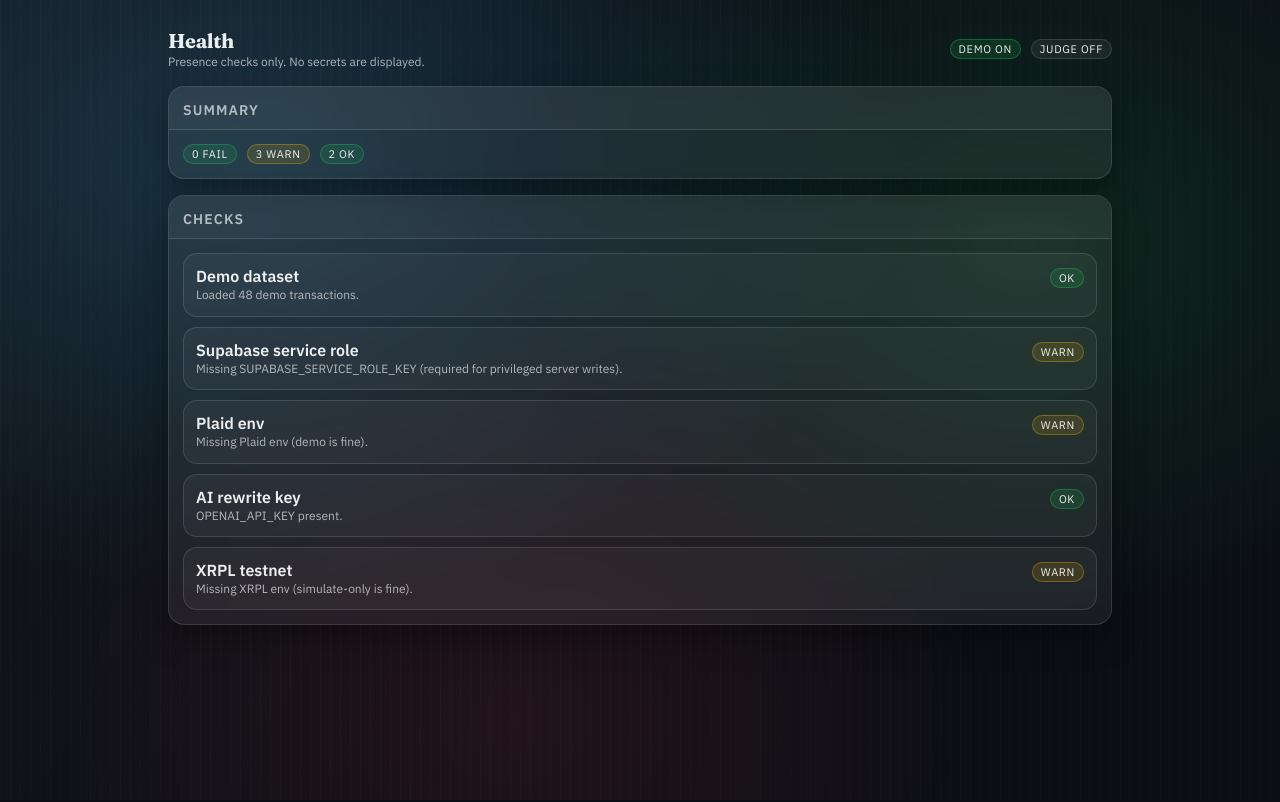
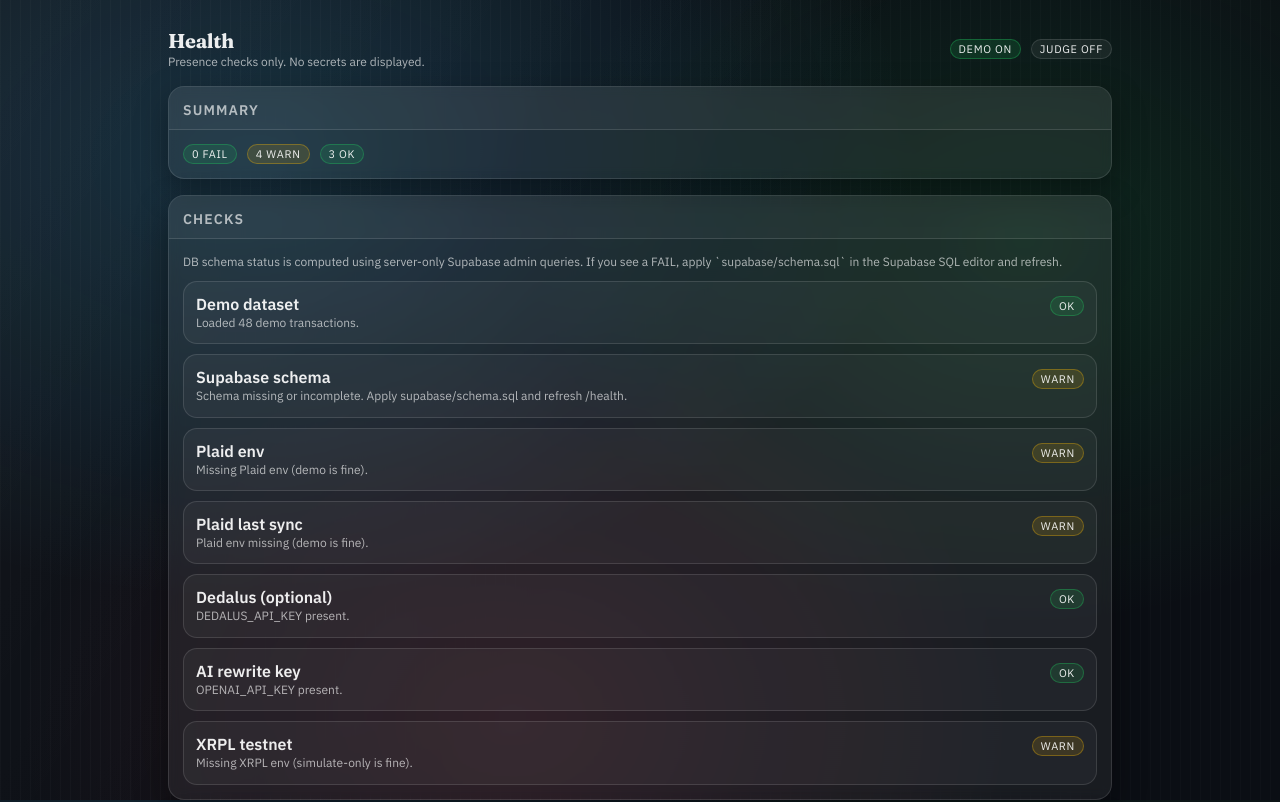
Before and after one commit to rilical/MosaicLedger, a Next.js app in the folder apps/web/: page /health in a window 1280 px wide. Shown: the top 802 px of the page. Built offline with nearby package versions, Linux system fonts and the light colour scheme; no server answers.

Commit message:
QA-017/022: expand /health schema + integrations

```diff
--- a/apps/web/src/app/api/engine/analyze/route.ts
+++ b/apps/web/src/app/api/engine/analyze/route.ts
@@ -58,7 +58,7 @@ export async function POST(request: Request) {
   let artifacts;
   const { data: plaidItems } = await supabase
     .from('plaid_items')
-    .select('access_token')
+    .select('id,access_token')
     .eq('user_id', user.id)
     .eq('status', 'active')
     .order('created_at', { ascending: false })
@@ -86,6 +86,16 @@ export async function POST(request: Request) {
     }));
 
     artifacts = computeBankArtifacts(raw, body);
+
+    // Best-effort: record a "last sync" timestamp. Do not block the response if this fails.
+    try {
+      await supabase
+        .from('plaid_items')
+        .update({ updated_at: new Date().toISOString() })
+        .eq('id', (firstItem as { id?: unknown }).id as string);
+    } catch {
+      // ignore
+    }
   } else {
     // Fallback to demo data if no bank linked.
     artifacts = computeDemoArtifacts(body);
--- a/apps/web/src/app/api/plaid/transactions/route.ts
+++ b/apps/web/src/app/api/plaid/transactions/route.ts
@@ -19,7 +19,7 @@ export async function POST() {
   // Get the user's most recent active Plaid item.
   const { data: items, error: dbError } = await supabase
     .from('plaid_items')
-    .select('access_token')
+    .select('id,access_token')
     .eq('user_id', user.id)
     .eq('status', 'active')
     .order('created_at', { ascending: false })
@@ -56,5 +56,15 @@ export async function POST() {
     category: t.personal_finance_category?.primary ?? t.category?.[0] ?? undefined,
   }));
 
+  // Best-effort: record a "last sync" timestamp without storing any PII.
+  try {
+    await supabase
+      .from('plaid_items')
+      .update({ updated_at: new Date().toISOString() })
+      .eq('id', (firstItem as { id?: unknown }).id as string);
+  } catch {
+    // Non-blocking for hackathon demo.
+  }
+
   return NextResponse.json({ ok: true, transactions });
 }
--- a/apps/web/src/app/health/page.tsx
+++ b/apps/web/src/app/health/page.tsx
@@ -1,10 +1,11 @@
 import { getDemoTransactions } from '@mosaicledger/banking';
 import { Badge, Card, CardBody, CardHeader, CardTitle } from '../../components/ui';
-import { hasSupabaseEnv, parseBooleanEnv } from '../../lib/env';
+import { parseBooleanEnv } from '../../lib/env';
 import { hasPlaidEnv } from '../../lib/plaid/serverClient';
-import { supabaseAdmin } from '../../lib/supabase/admin';
+import { checkSchema, type SchemaStatus } from '../../lib/db/schemaCheck';
+import { getPlaidLastSync } from '../../lib/plaid/status';
 
-type CheckStatus = 'ok' | 'warn' | 'fail';
+type CheckStatus = SchemaStatus;
 
 type Check = {
   name: string;
@@ -38,42 +39,17 @@ function labelFor(status: CheckStatus): string {
 }
 
 async function checkSupabaseDb(): Promise<Check> {
-  if (!hasSupabaseEnv()) {
-    return {
-      name: 'Supabase',
-      status: 'warn',
-      detail:
-        'Missing NEXT_PUBLIC_SUPABASE_URL / NEXT_PUBLIC_SUPABASE_PUBLISHABLE_KEY (demo is fine).',
-    };
-  }
+  const schema = await checkSchema();
+  const worst =
+    schema.find((c) => c.status === 'fail')?.status ??
+    schema.find((c) => c.status === 'warn')?.status ??
+    'ok';
+  const detail =
+    worst === 'ok'
+      ? 'Schema OK.'
+      : 'Schema missing or incomplete. Apply supabase/schema.sql and refresh /health.';
 
-  if (!process.env.SUPABASE_SERVICE_ROLE_KEY) {
-    return {
-      name: 'Supabase service role',
-      status: 'warn',
-      detail: 'Missing SUPABASE_SERVICE_ROLE_KEY (required for privileged server writes).',
-    };
-  }
-
-  try {
-    const sb = supabaseAdmin();
-    // Connectivity + schema sanity: try a lightweight query. If schema isn't applied yet, we warn.
-    const { error } = await sb.from('analysis_runs').select('id').limit(1);
-    if (error) {
-      return {
-        name: 'Supabase DB',
-        status: 'warn',
-        detail: `Reachable, but schema/policies may be missing (query error: ${error.code ?? 'unknown'}).`,
-      };
-    }
-    return { name: 'Supabase DB', status: 'ok', detail: 'Reachable.' };
-  } catch (e: unknown) {
-    const msg =
-      e && typeof e === 'object' && 'message' in e
-        ? String((e as { message?: unknown }).message)
-        : 'unknown';
-    return { name: 'Supabase DB', status: 'fail', detail: `Not reachable (${msg}).` };
-  }
+  return { name: 'Supabase schema', status: worst, detail };
 }
 
 export default async function HealthPage() {
@@ -89,6 +65,10 @@ export default async function HealthPage() {
     }
   })();
 
+  const schemaChecks = await checkSchema();
+  const plaidSync = await getPlaidLastSync();
+
+  // "Presence checks only" rule: we never display secret values, only present/missing.
   const checks: Check[] = [
     {
       name: 'Demo dataset',
@@ -102,6 +82,18 @@ export default async function HealthPage() {
       detail: hasPlaidEnv()
         ? 'PLAID_CLIENT_ID/PLAID_SECRET/PLAID_ENV present.'
         : 'Missing Plaid env (demo is fine).',
+    },
+    {
+      name: 'Plaid last sync',
+      status: plaidSync.status,
+      detail: plaidSync.detail,
+    },
+    {
+      name: 'Dedalus (optional)',
+      status: process.env.DEDALUS_API_KEY ? 'ok' : 'warn',
+      detail: process.env.DEDALUS_API_KEY
+        ? 'DEDALUS_API_KEY present.'
+        : 'Missing DEDALUS_API_KEY (optional).',
     },
     {
       name: 'AI rewrite key',
@@ -159,7 +151,43 @@ export default async function HealthPage() {
           </CardHeader>
           <CardBody>
             <div style={{ display: 'grid', gap: 10 }}>
+              <div className="small">
+                DB schema status is computed using server-only Supabase admin queries. If you see a
+                FAIL, apply `supabase/schema.sql` in the Supabase SQL editor and refresh.
+              </div>
               {checks.map((c) => (
+                <div
+                  key={c.name}
+                  style={{
+                    display: 'flex',
+                    justifyContent: 'space-between',
+                    gap: 12,
+                    border: '1px solid var(--border)',
+                    borderRadius: 14,
+                    padding: 12,
+                    background: 'rgba(255,255,255,0.04)',
+                  }}
+                >
+                  <div>
+                    <div style={{ fontWeight: 700 }}>{c.name}</div>
+                    <div className="small">{c.detail}</div>
+                  </div>
+                  <div>
+                    <Badge tone={toneFor(c.status)}>{labelFor(c.status)}</Badge>
+                  </div>
+                </div>
+              ))}
+            </div>
+          </CardBody>
+        </Card>
+
+        <Card>
+          <CardHeader>
+            <CardTitle>Schema Details</CardTitle>
+          </CardHeader>
+          <CardBody>
+            <div style={{ display: 'grid', gap: 10 }}>
+              {schemaChecks.map((c) => (
                 <div
                   key={c.name}
                   style={{
--- /dev/null
+++ b/apps/web/src/lib/db/schemaCheck.ts
@@ -0,0 +1,102 @@
+import 'server-only';
+
+import { hasSupabaseEnv } from '../env';
+import { supabaseAdmin } from '../supabase/admin';
+
+export type SchemaStatus = 'ok' | 'warn' | 'fail';
+
+export type SchemaCheckItem = {
+  name: string;
+  status: SchemaStatus;
+  detail: string;
+};
+
+type TableSpec = {
+  table: string;
+  columns: string[];
+};
+
+const REQUIRED_TABLES: TableSpec[] = [
+  { table: 'user_profiles', columns: ['user_id', 'created_at'] },
+  { table: 'plaid_items', columns: ['user_id', 'status', 'updated_at'] },
+  { table: 'user_overrides', columns: ['user_id', 'kind', 'key', 'value'] },
+  {
+    table: 'analysis_runs',
+    columns: [
+      'user_id',
+      'created_at',
+      'summary_json',
+      'mosaic_json',
+      'recurring_json',
+      'action_plan_json',
+    ],
+  },
+];
+
+async function checkTable(spec: TableSpec): Promise<SchemaCheckItem> {
+  const cols = spec.columns.join(',');
+  try {
+    const sb = supabaseAdmin();
+    // `head: true` avoids returning any rows; we only want schema existence.
+    const { error } = await sb.from(spec.table).select(cols, { head: true }).limit(1);
+    if (error) {
+      // PostgREST tends to return a structured error for missing relations/columns.
+      const code = error.code ?? 'unknown';
+      return {
+        name: `Table: ${spec.table}`,
+        status: 'fail',
+        detail: `Missing or incompatible (expected columns: ${cols}; error: ${code}). Apply supabase/schema.sql.`,
+      };
+    }
+    return {
+      name: `Table: ${spec.table}`,
+      status: 'ok',
+      detail: `Present (columns: ${cols}).`,
+    };
+  } catch (e: unknown) {
+    const msg =
+      e && typeof e === 'object' && 'message' in e
+        ? String((e as { message?: unknown }).message)
+        : 'unknown';
+    return {
+      name: `Table: ${spec.table}`,
+      status: 'fail',
+      detail: `Schema check failed (${msg}).`,
+    };
+  }
+}
+
+export async function checkSchema(): Promise<SchemaCheckItem[]> {
+  if (!hasSupabaseEnv()) {
+    return [
+      {
+        name: 'Supabase env',
+        status: 'warn',
+        detail:
+          'Missing NEXT_PUBLIC_SUPABASE_URL / NEXT_PUBLIC_SUPABASE_PUBLISHABLE_KEY (demo is fine).',
+      },
+    ];
+  }
+
+  if (!process.env.SUPABASE_SERVICE_ROLE_KEY) {
+    return [
+      {
+        name: 'Supabase service role',
+        status: 'warn',
+        detail:
+          'Missing SUPABASE_SERVICE_ROLE_KEY; cannot verify DB schema via admin client (demo is fine).',
+      },
+    ];
+  }
+
+  const out: SchemaCheckItem[] = [];
+  out.push({ name: 'Supabase env', status: 'ok', detail: 'Configured.' });
+  out.push({ name: 'Supabase service role', status: 'ok', detail: 'Configured.' });
+
+  for (const spec of REQUIRED_TABLES) {
+    // Run sequentially: keeps Supabase requests small and avoids rate limits.
+    out.push(await checkTable(spec));
+  }
+
+  return out;
+}
--- /dev/null
+++ b/apps/web/src/lib/plaid/status.ts
@@ -0,0 +1,54 @@
+import 'server-only';
+
+import { hasSupabaseEnv } from '../env';
+import { supabaseAdmin } from '../supabase/admin';
+import { hasPlaidEnv } from './serverClient';
+
+export async function getPlaidLastSync(): Promise<{
+  status: 'ok' | 'warn';
+  detail: string;
+  lastSyncAt: string | null;
+}> {
+  if (!hasPlaidEnv()) {
+    return { status: 'warn', detail: 'Plaid env missing (demo is fine).', lastSyncAt: null };
+  }
+
+  if (!hasSupabaseEnv() || !process.env.SUPABASE_SERVICE_ROLE_KEY) {
+    return {
+      status: 'warn',
+      detail: 'Supabase service role not configured; cannot query last sync timestamp.',
+      lastSyncAt: null,
+    };
+  }
+
+  try {
+    const sb = supabaseAdmin();
+    const { data, error } = await sb
+      .from('plaid_items')
+      .select('updated_at')
+      .eq('status', 'active')
+      .order('updated_at', { ascending: false })
+      .limit(1);
+
+    if (error) {
+      return {
+        status: 'warn',
+        detail: `Could not query plaid_items.updated_at (apply supabase/schema.sql).`,
+        lastSyncAt: null,
+      };
+    }
+
+    const lastSyncAt = (data?.[0] as { updated_at?: unknown } | undefined)?.updated_at;
+    return {
+      status: 'ok',
+      detail: lastSyncAt ? `Last sync: ${String(lastSyncAt)}.` : 'No sync recorded yet.',
+      lastSyncAt: lastSyncAt ? String(lastSyncAt) : null,
+    };
+  } catch (e: unknown) {
+    const msg =
+      e && typeof e === 'object' && 'message' in e
+        ? String((e as { message?: unknown }).message)
+        : 'unknown';
+    return { status: 'warn', detail: `Failed to query last sync (${msg}).`, lastSyncAt: null };
+  }
+}
--- a/package.json
+++ b/package.json
@@ -17,6 +17,7 @@
     "format:check": "prettier . --check",
     "check-demo": "pnpm -r --filter @mosaicledger/core --filter @mosaicledger/banking --filter @mosaicledger/mosaic build && tsx scripts/check-demo.ts",
     "check-secrets": "tsx scripts/check-secrets.ts",
+    "check:supabase-schema": "tsx scripts/check-supabase-schema.ts",
     "seed": "tsx scripts/seed-demo.ts"
   },
   "devDependencies": {
```
Also changed, not shown: 4 other files (tests, documents, lock files or other folders).
